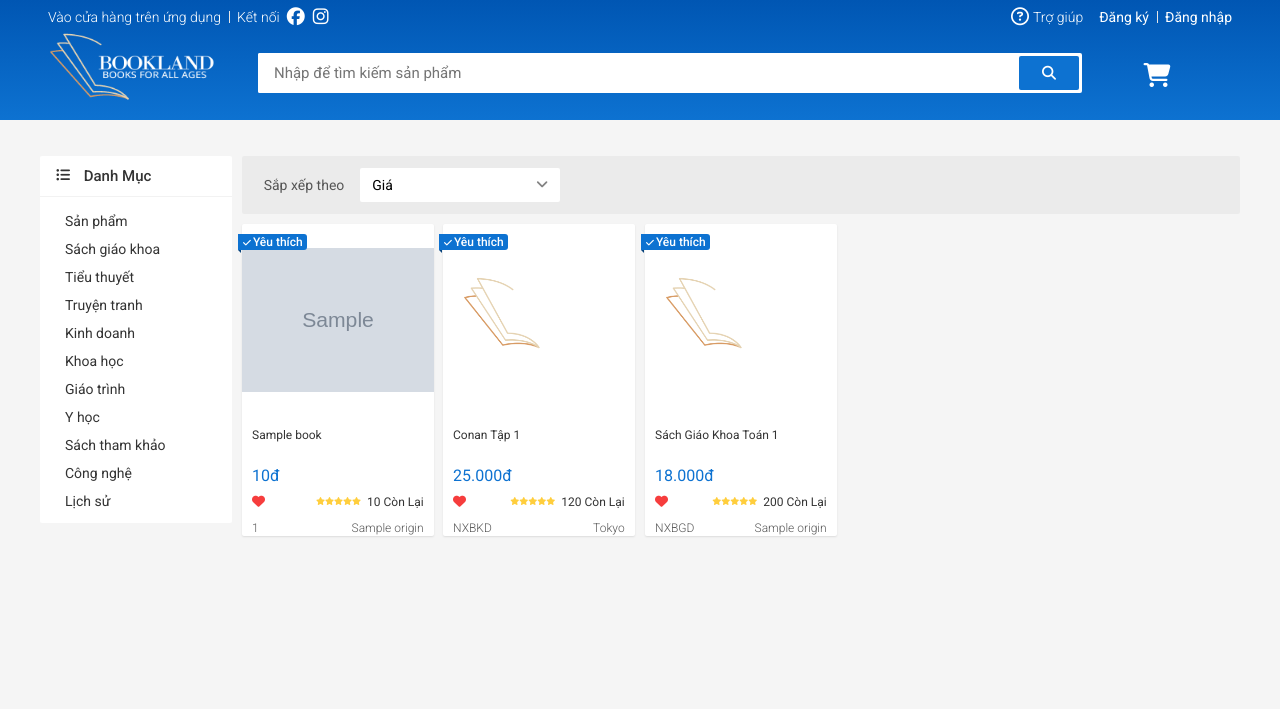
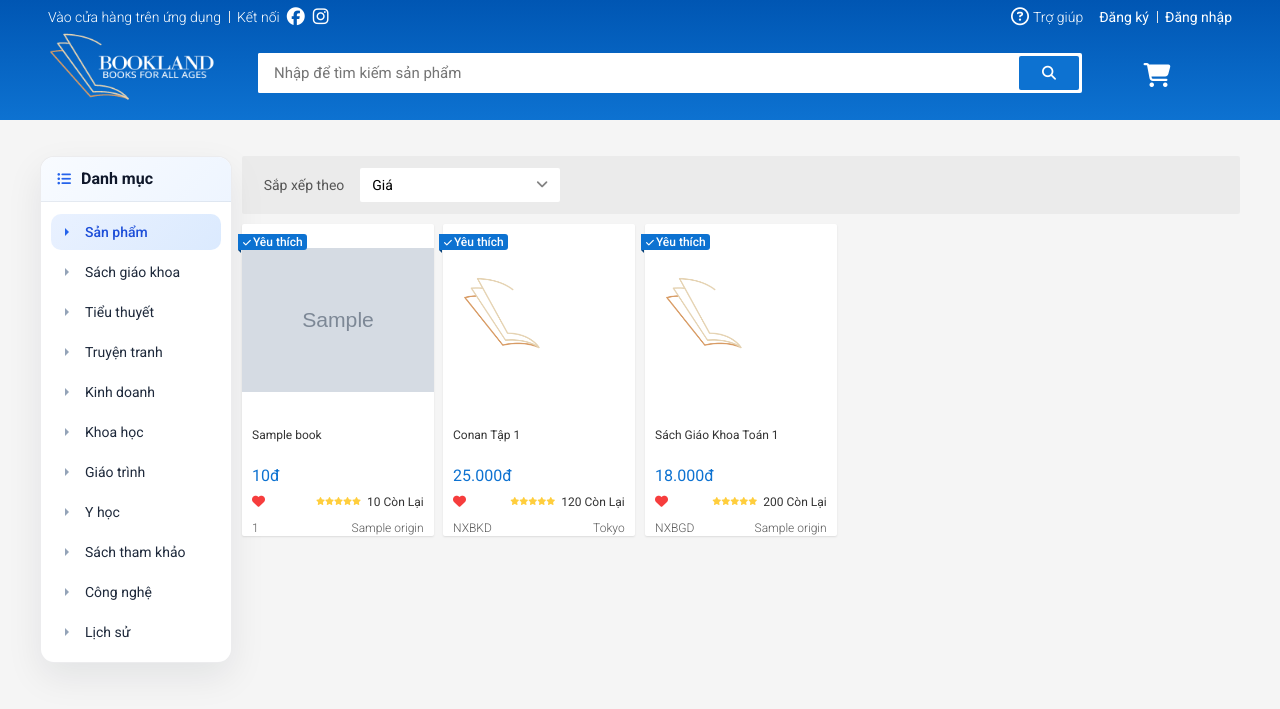
Before and after one commit to BaoMinhne/the-book-store-web-page, a PHP site: page /index.php in a window 1280 px wide. Shown: the top 709 px of the page. Run offline with PHP 8.4, Linux system fonts and the light colour scheme; tables that the repository leaves empty hold one stand-in row (values such as "Sample post"); grey boxes marked "Sample" are stand-in pictures.

Commit message:
Làm mới giao diện danh mục sản phẩm

```diff
--- a/assets/css/main.css
+++ b/assets/css/main.css
@@ -872,79 +872,103 @@
 
 .category{
     background-color: var(--white-color);
-    border-radius: 2px;
+    border-radius: 14px;
+    border: 1px solid rgba(15, 23, 42, 0.08);
+    box-shadow: 0 14px 36px rgba(15, 23, 42, 0.08);
+    overflow: hidden;
 }
 
 .category__heading{
-    font-size: 1.5rem;
-    color: var(--text-color);
-    padding: 12px 16px;
-    font-weight: 500;
-    border-bottom: 1px solid rgba(0, 0, 0, 0.05);
-    text-transform: capitalize;
+    font-size: 1.6rem;
+    color: #0f172a;
+    padding: 14px 16px;
+    font-weight: 600;
+    border-bottom: 1px solid rgba(148, 163, 184, 0.2);
+    text-transform: none;
     margin: 0;
+    display: flex;
+    align-items: center;
+    background: linear-gradient(135deg, #f8fbff 0%, #eef5ff 100%);
 }
 
 .category__heading-icon{
     font-size: 1.4rem;
     margin-right: 10px;
-    position: relative;
-    top: -1px;
+    color: #2563eb;
 }
 
 .category-list{
-    padding:0 0 8px 0;
+    padding: 12px 10px;
     list-style: none;
-    margin-left: 9px;
+    margin: 0;
+}
+
+
+.category-item{
+    margin-bottom: 4px;
+}
+
+.category-item:last-child{
     margin-bottom: 0;
 }
 
-
 .category-item__link{
     text-decoration: none;
-    color: var(--text-color);
+    color: #1e293b;
     font-size: 1.4rem;
-    padding: 6px 16px;
+    padding: 10px 14px 10px 34px;
     display: block;
     position: relative;
-    right: 0;
-    transition: right linear 0.1s;
+    transition: all linear 0.15s;
     border: none;
-    /* background-color: var(--white-color); */
+    border-radius: 10px;
+    font-weight: 400;
 }
 
 .category-item__link::before{
     content: "";
     position: absolute;
     top: 50%;
-    left: 6px;
+    left: 14px;
     transform: translateY(-50%);
     border: 4px solid;
-    border-color: transparent transparent transparent transparent ;
+    border-color: transparent transparent transparent #94a3b8;
+    transition: border-color linear 0.15s;
 }
 
 /* transition dùng để định nghĩa chuyển động */
 
 .category-item__link:hover{
-    color: rgba(0, 0, 0, 0.6);
-    right: -4px;
+    color: #1d4ed8;
+    transform: translateX(4px);
+    background-color: #eff6ff;
     cursor: pointer;
 
 }
 
 .category-item__link:active {
-    right: -4px;
-    color: var(--primary-color);
+    color: #1d4ed8;
 }
 
-.category-item__link:focus{
-    right: -4px;
-    color: var(--primary-color);
+.category-item__link:focus,
+.category-item__link:focus-visible{
+    color: #1d4ed8;
+    background-color: #eff6ff;
+    outline: 2px solid rgba(37, 99, 235, 0.2);
+    outline-offset: 1px;
 }
 
-.category-item__link:focus::before{
-    /* content: ""; */
-    border-color: transparent transparent transparent var(--primary-color);
+.category-item__link:hover::before,
+.category-item__link:focus::before,
+.category-item__link:focus-visible::before,
+.category-item__link--active::before{
+    border-color: transparent transparent transparent #2563eb;
+}
+
+.category-item__link--active{
+    color: #1d4ed8;
+    background: linear-gradient(135deg, #e9f1ff 0%, #dbeafe 100%);
+    font-weight: 500;
 }
 
 /* .category-item__link:hover,
--- a/index.php
+++ b/index.php
@@ -192,49 +192,51 @@ include './config/url_helper.php';
                                 Danh mục
                             </h3>
 
+                            <?php $currentCategory = $_GET['category'] ?? 'all'; ?>
+
                             <ul class="category-list">
                                 <li class="category-item">
-                                    <a href="index.php?category=all" class="category-item__link">Sản phẩm</a>
+                                    <a href="index.php?category=all" class="category-item__link <?= $currentCategory === 'all' ? 'category-item__link--active' : ''; ?>">Sản phẩm</a>
                                 </li>
 
                                 <li class="category-item">
-                                    <a href="index.php?category=sach_giao_khoa" class="category-item__link">Sách giáo khoa</a>
+                                    <a href="index.php?category=sach_giao_khoa" class="category-item__link <?= $currentCategory === 'sach_giao_khoa' ? 'category-item__link--active' : ''; ?>">Sách giáo khoa</a>
                                 </li>
 
                                 <li class="category-item">
-                                    <a href="index.php?category=tieu_thuyet" class="category-item__link">Tiểu thuyết</a>
+                                    <a href="index.php?category=tieu_thuyet" class="category-item__link <?= $currentCategory === 'tieu_thuyet' ? 'category-item__link--active' : ''; ?>">Tiểu thuyết</a>
                                 </li>
 
                                 <li class="category-item">
-                                    <a href="index.php?category=truyen_tranh" class="category-item__link">Truyện tranh</a>
+                                    <a href="index.php?category=truyen_tranh" class="category-item__link <?= $currentCategory === 'truyen_tranh' ? 'category-item__link--active' : ''; ?>">Truyện tranh</a>
                                 </li>
 
                                 <li class="category-item">
-                                    <a href="index.php?category=kinh_doanh" class="category-item__link">Kinh doanh</a>
+                                    <a href="index.php?category=kinh_doanh" class="category-item__link <?= $currentCategory === 'kinh_doanh' ? 'category-item__link--active' : ''; ?>">Kinh doanh</a>
                                 </li>
 
                                 <li class="category-item">
-                                    <a href="index.php?category=khoa_hoc" class="category-item__link">Khoa học</a>
+                                    <a href="index.php?category=khoa_hoc" class="category-item__link <?= $currentCategory === 'khoa_hoc' ? 'category-item__link--active' : ''; ?>">Khoa học</a>
                                 </li>
 
                                 <li class="category-item">
-                                    <a href="index.php?category=giao_trinh" class="category-item__link">Giáo trình</a>
+                                    <a href="index.php?category=giao_trinh" class="category-item__link <?= $currentCategory === 'giao_trinh' ? 'category-item__link--active' : ''; ?>">Giáo trình</a>
                                 </li>
 
                                 <li class="category-item">
-                                    <a href="index.php?category=y_hoc" class="category-item__link">Y học</a>
+                                    <a href="index.php?category=y_hoc" class="category-item__link <?= $currentCategory === 'y_hoc' ? 'category-item__link--active' : ''; ?>">Y học</a>
                                 </li>
 
                                 <li class="category-item">
-                                    <a href="index.php?category=tham_khao" class="category-item__link">Sách tham khảo</a>
+                                    <a href="index.php?category=tham_khao" class="category-item__link <?= $currentCategory === 'tham_khao' ? 'category-item__link--active' : ''; ?>">Sách tham khảo</a>
                                 </li>
 
                                 <li class="category-item">
-                                    <a href="index.php?category=cong_nghe" class="category-item__link">Công nghệ</a>
+                                    <a href="index.php?category=cong_nghe" class="category-item__link <?= $currentCategory === 'cong_nghe' ? 'category-item__link--active' : ''; ?>">Công nghệ</a>
                                 </li>
 
                                 <li class="category-item">
-                                    <a href="index.php?category=lich_su" class="category-item__link">Lịch sử</a>
+                                    <a href="index.php?category=lich_su" class="category-item__link <?= $currentCategory === 'lich_su' ? 'category-item__link--active' : ''; ?>">Lịch sử</a>
                                 </li>
                             </ul>
                         </nav>
```
Also changed, not shown: homepage.php (+13 -11 lines).
